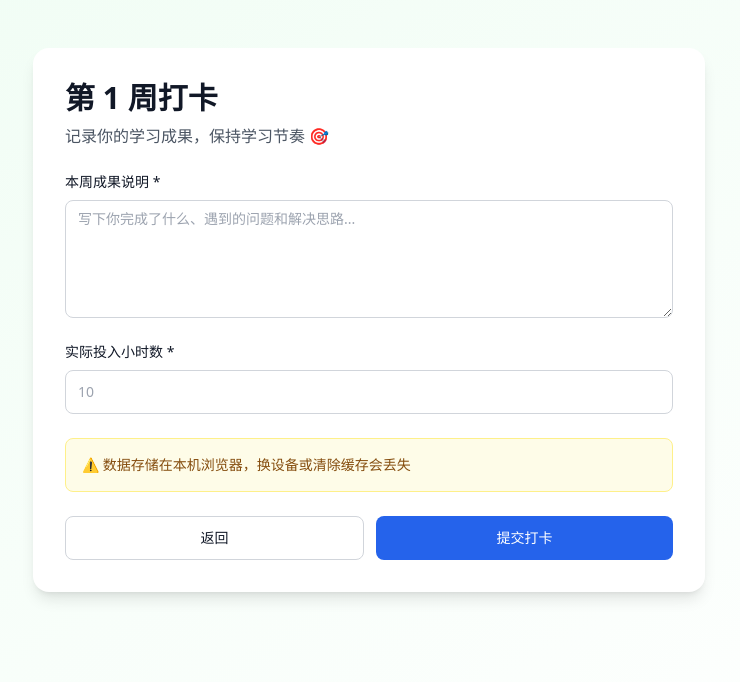
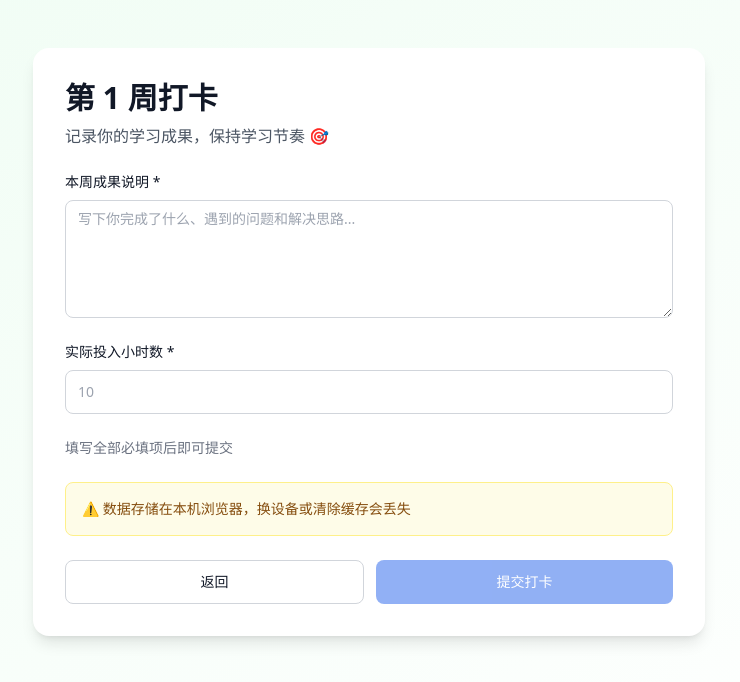
Before and after one commit to wind-for-you/learnflow-lite, a Next.js app: page /checkin in a window 1280 px wide. Shown: the top 682 px of the page, without its empty margins (271-1011 px from the left). Built offline with nearby package versions, Linux system fonts and the light colour scheme; no server answers.

Commit message:
feat(checkin): 必填 submitFields 未填完时禁用提交；成功页展示下周产出与预计投入及返回计划链接

```diff
--- a/app/checkin/page.tsx
+++ b/app/checkin/page.tsx
@@ -3,9 +3,10 @@
 import { useState, useEffect, Suspense } from 'react';
 import { useSearchParams, useRouter } from 'next/navigation';
 import { Button } from '@/components/ui/button';
+import { LinkButton } from '@/components/ui/link-button';
 import { Input } from '@/components/ui/input';
 import { Textarea } from '@/components/ui/textarea';
-import type { SubmitField } from '@/lib/shared/plan';
+import type { PlanWeekData, SubmitField } from '@/lib/shared/plan';
 import { saveCheckin, getCheckinForWeek, loadPlan, getGoal } from '@/lib/utils/local-storage';
 import { trackEvent } from '@/lib/analytics/client';
 
@@ -26,6 +27,7 @@ function CheckinPageContent() {
 
   const [fields, setFields] = useState<SubmitField[]>(DEFAULT_FIELDS);
   const [title, setTitle] = useState('');
+  const [nextWeek, setNextWeek] = useState<PlanWeekData | null>(null);
   const [values, setValues] = useState<Partial<Record<SubmitField, string>>>({});
   const [submitted, setSubmitted] = useState(false);
   const [existingCheckin, setExistingCheckin] = useState(false);
@@ -40,6 +42,7 @@ function CheckinPageContent() {
         setFields(week.submitFields);
         setTitle(week.title);
       }
+      setNextWeek(stored.plan.weeks.find((w) => w.index === weekIndex + 1) ?? null);
     }
     const existing = getCheckinForWeek(weekIndex);
     if (existing) {
@@ -61,8 +64,23 @@ function CheckinPageContent() {
     const confettiModule = await import('canvas-confetti');
     confettiModule.default({ particleCount: 100, spread: 70, origin: { y: 0.6 }, disableForReducedMotion: true });
 
-    setTimeout(() => router.push(planHref), 2000);
   };
+
+  const isFilled = (field: SubmitField): boolean => {
+    const v = (values[field] ?? '').trim();
+    if (!v) return false;
+    if (field === 'link') {
+      try {
+        const url = new URL(v);
+        return url.protocol === 'http:' || url.protocol === 'https:';
+      } catch {
+        return false;
+      }
+    }
+    if (field === 'number') return Number.isFinite(Number(v)) && Number(v) >= 0;
+    return true;
+  };
+  const canSubmit = fields.every(isFilled);
 
   const renderField = (field: SubmitField) => {
     const id = `checkin-${field}`;
@@ -100,11 +118,27 @@ function CheckinPageContent() {
             <div className="py-12 text-center" role="status">
               <div className="mb-4 text-6xl">🎉</div>
               <h2 className="mb-2 text-2xl font-bold text-success-600">打卡成功！</h2>
-              <p className="text-gray-600">继续保持，你做得很棒！即将返回计划...</p>
+              <p className="text-gray-600">继续保持，你做得很棒！</p>
+              {nextWeek ? (
+                <div data-testid="next-week" className="mx-auto mt-6 max-w-md rounded-lg border border-gray-200 bg-gray-50 p-4 text-left">
+                  <p className="text-sm font-semibold text-gray-900">下周（第 {weekIndex + 2} 周）：{nextWeek.title}</p>
+                  <p className="mt-2 text-sm text-gray-700">
+                    <span className="font-semibold">📦 产出：</span>
+                    {nextWeek.deliverable}
+                  </p>
+                  <p className="mt-1 text-sm text-gray-600">⏱️ 预计投入：{nextWeek.estimateHours} 小时</p>
+                </div>
+              ) : (
+                <p className="mt-6 text-sm text-gray-600">这是计划的最后一周 🎓</p>
+              )}
+              <LinkButton href={planHref} className="mt-6">
+                返回学习计划
+              </LinkButton>
             </div>
           ) : (
             <form onSubmit={handleSubmit} className="space-y-6">
               {fields.map(renderField)}
+              {!canSubmit && <p className="text-sm text-gray-500">填写全部必填项后即可提交</p>}
 
               <div className="rounded-lg border border-yellow-200 bg-yellow-50 p-4 text-sm text-yellow-800">
                 ⚠️ 数据存储在本机浏览器，换设备或清除缓存会丢失
@@ -114,7 +148,7 @@ function CheckinPageContent() {
                 <Button type="button" variant="outline" onClick={() => router.push(planHref)} className="flex-1">
                   返回
                 </Button>
-                <Button type="submit" className="flex-1">
+                <Button type="submit" className="flex-1" disabled={!canSubmit} aria-disabled={!canSubmit}>
                   {existingCheckin ? '更新打卡' : '提交打卡'}
                 </Button>
               </div>
```
